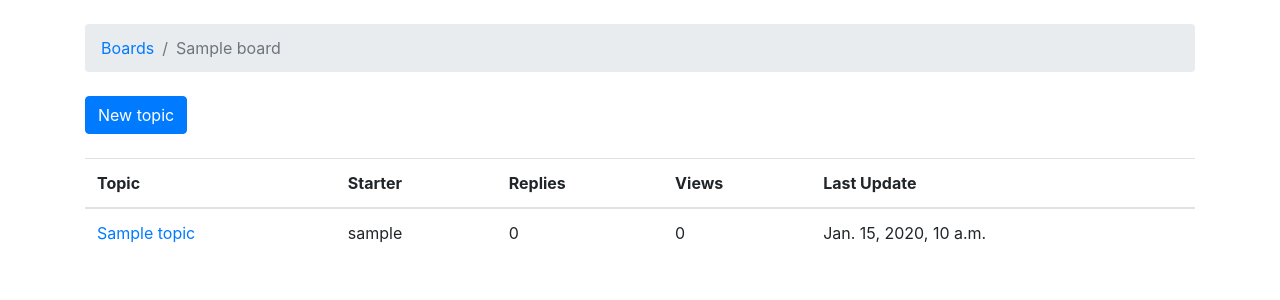
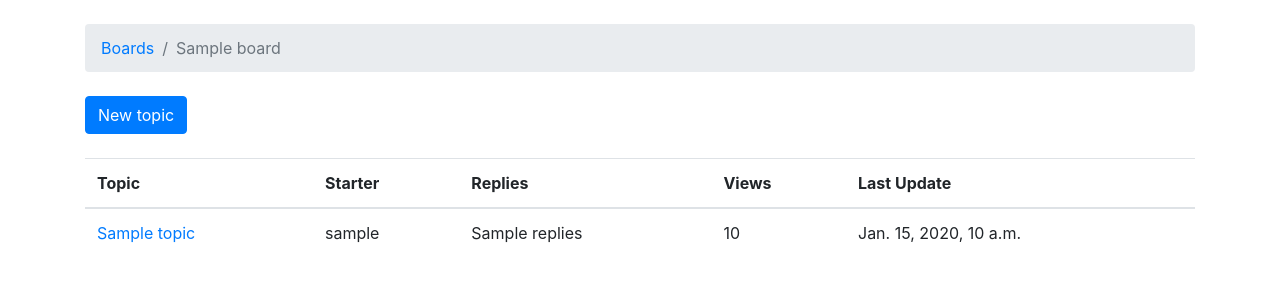
Before and after one commit to jlplautz/myproject, a Django app: template templates/topics.html in a window 1280 px wide. Shown: the part 56-356 px from the top of the page. Run offline with Django 3.2, Linux system fonts and the light colour scheme; the template is opened without the code that fills it: most values are stand-ins (such as "Sample title", 1, 10 or a date in 2020); some libraries are stand-ins or nearby versions; some web fonts are replaced.

Commit message:
Melhorado Topic listing view
close #30

```diff
--- a/boards/models.py
+++ b/boards/models.py
@@ -22,6 +22,7 @@ class Topic(models.Model):
     last_updated = models.DateTimeField(auto_now_add=True)
     board = models.ForeignKey(Board, related_name='topics', on_delete=models.CASCADE)
     starter = models.ForeignKey(User, related_name='topics', on_delete=models.CASCADE)
+    views = models.PositiveIntegerField(default=0)
 
     def __str__(self):
         return self.subject
--- a/boards/views.py
+++ b/boards/views.py
@@ -3,6 +3,7 @@ from django.contrib.auth.decorators import login_required
 from django.shortcuts import render, redirect, get_object_or_404
 from .forms import NewTopicForm, PostForm
 from .models import Board, Post, Topic
+from django.db.models import Count
 
 
 def home(request):
@@ -12,7 +13,8 @@ def home(request):
 
 def board_topics(request, pk):
     board = get_object_or_404(Board, pk=pk)
-    return render(request, 'topics.html', {'board': board})
+    topics = board.topics.order_by('-last_updated').annotate(replies=Count('posts') - 1)
+    return render(request, 'topics.html', {'board': board, 'topics': topics})
 
 
 @login_required
@@ -40,6 +42,8 @@ def new_topic(request, pk):
 
 def topic_posts(request, pk, topic_pk):
     topic = get_object_or_404(Topic, board__pk=pk, pk=topic_pk)
+    topic.views += 1
+    topic.save()
     return render(request, 'topic_posts.html', {'topic': topic})
 
 
--- a/templates/topics.html
+++ b/templates/topics.html
@@ -25,12 +25,12 @@
       </tr>
     </thead>
     <tbody>
-      {% for topic in board.topics.all %}
+      {% for topic in topics %}
         <tr>
           <td><a href="{% url 'topic_posts' board.pk topic.pk %}">{{ topic.subject }}</a></td>
           <td>{{ topic.starter.username }}</td>
-          <td>0</td>
-          <td>0</td>
+          <td>{{ topic.replies }}</td>
+          <td>{{ topic.views }}</td>
           <td>{{ topic.last_updated }}</td>
         </tr>
       {% endfor %}
```
Also changed, not shown: README.md, boards/migrations/0002_topic_views.py (added).
